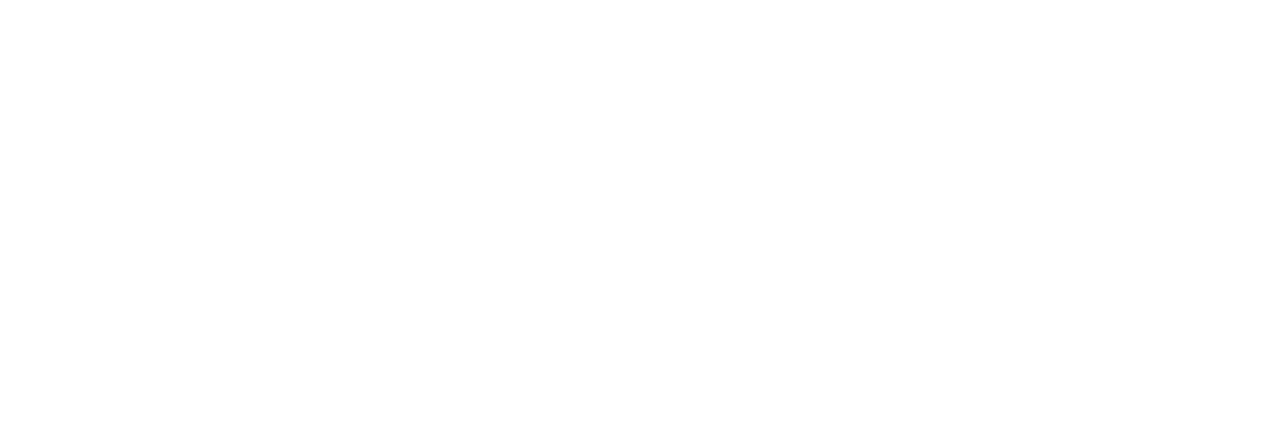
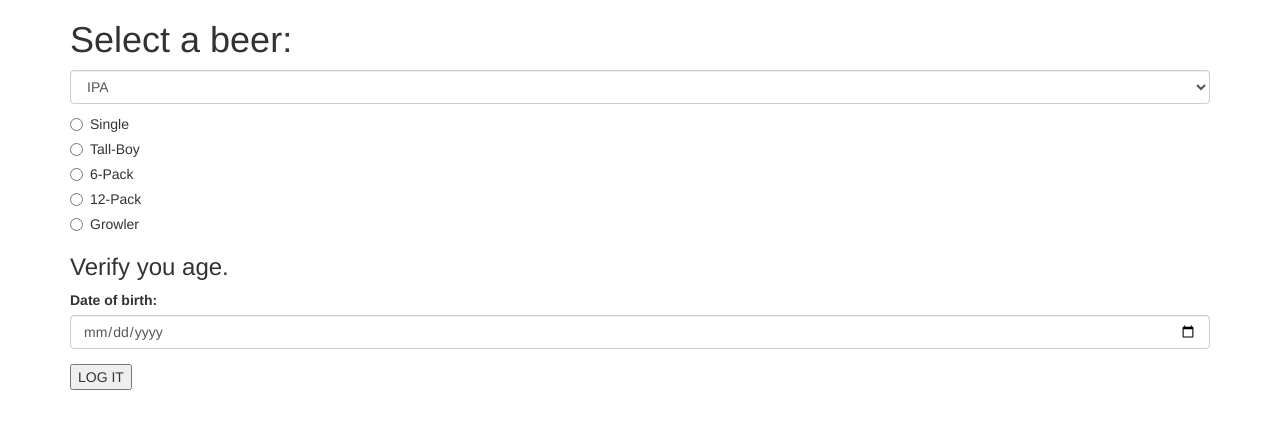
Before and after one commit to GrapeSalad/Survey, a plain HTML site: page index.html in a window 1280 px wide. Drawn offline with Linux system fonts and the light colour scheme.

Commit message:
add drop-down list, radio buttons, date entry, console logging of entered values.

```diff
--- a/index.html
+++ b/index.html
@@ -6,9 +6,61 @@
     <script src="js/jquery-3.2.1.js"></script>
     <script src="js/scripts.js"></script>
     <meta charset="utf-8">
-    <title></title>
+    <title>Survey</title>
   </head>
   <body>
-
+    <div class="container">
+      <form id="beerService">
+        <!--selectBox-->
+        <h1>Select a beer:</h1>
+        <select class="form-control" id="beerType" name="beers">
+          <option>IPA</option>
+          <option>Pilsner</option>
+          <option>Stout</option>
+          <option>Porter</option>
+          <option>Flanders Ale</option>
+          <option>Hefeweizen</option>
+        </select>
+        <!--radioButton-->
+        <div class="radio">
+          <label>
+            <input type="radio" name="packaging" value="single">
+            Single
+          </label>
+        </div>
+        <div class="radio">
+          <label>
+            <input type="radio" name="packaging" value="tallBoy">
+            Tall-Boy
+          </label>
+        </div>
+        <div class="radio">
+          <label>
+            <input type="radio" name="packaging" value="sixPack">
+            6-Pack
+          </label>
+        </div>
+        <div class="radio">
+          <label>
+            <input type="radio" name="packaging" value="twelvePack">
+            12-Pack
+          </label>
+        </div>
+        <div class="radio">
+          <label>
+            <input type="radio" name="packaging" value="growler">
+            Growler
+          </label>
+        </div>
+        <!--DATE-->
+        <h3>Verify you age.</h3>
+        <div class="form-group">
+          <label for="born">Date of birth:</label>
+          <input id="born" class="form-control" type="date">
+        </div>
+        <!--SUBMIT SUUUUBBBBMIIIIT-->
+        <button type="submit" name="logIt">LOG IT</button>
+      </form>
+    </div>
   </body>
 </html>
--- a/js/scripts.js
+++ b/js/scripts.js
@@ -0,0 +1,9 @@
+$(document).ready(function() {
+  $("form#beerService").submit(function(event) {
+    event.preventDefault();
+    var beerSelection = $("#beerType").val();
+    var beerPackaging = $("input:radio[name=packaging]:checked").val();
+    var ageVerification = $("#born").val();
+    console.log(beerSelection, beerPackaging, ageVerification);
+  });
+});
```
